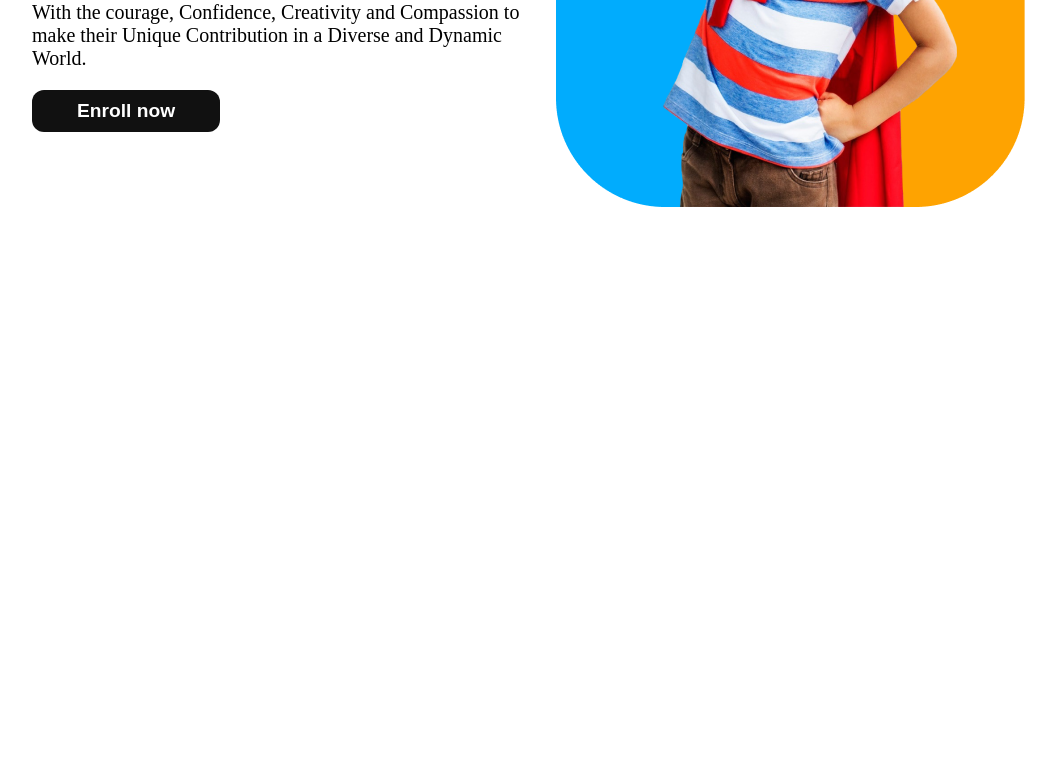
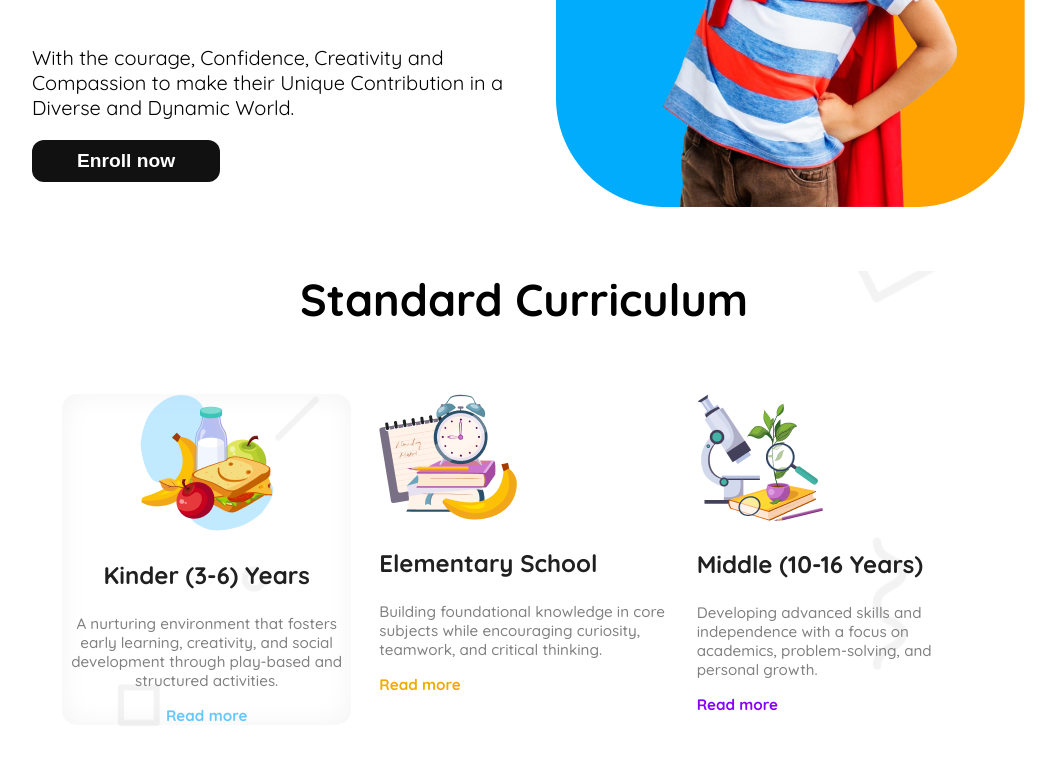
Before and after one commit to Rayhan-10/Assignment_02, a plain HTML site: page index.html in a window 1280 px wide. Shown: the part 428-1192 px from the top of the page, without its empty margins (116-1172 px from the left). Before the commit the page ends 800 px from the top, so only its background shows below. Drawn offline with Linux system fonts and the light colour scheme.

Commit message:
after added card

```diff
--- a/index.html
+++ b/index.html
@@ -7,7 +7,7 @@
     <link rel="stylesheet" href="style.css">
     <link rel="shortcut icon" href="assets/favicon.png" type="image/x-icon">
 </head>
-<body>
+<body class="quicksand-font">
     <!-- <header class="header">
        <nav class="navbar display-flex">
         <div class="display-flex">
@@ -37,7 +37,30 @@
             <img src="assets/hero-kids.png" alt="Hero kids">
           </div>
         </section>
-        <section class="">
+        <section class="standard-section">
+            <h1 class="standard-title">Standard Curriculum</h1>
+            <div class="cards">
+                <div class="card-1">
+                    <img src="assets/kinder.png" alt="card image" class="card-img">
+                    <h3 class="card-title">Kinder (3-6) Years</h3>
+                    <p class="card-description">A nurturing environment that fosters early learning, creativity, and social development through play-based and structured activities.</p>
+                    <a id="card-1-a" href="">Read more</a>
+                </div>
+                <div class="card-2">
+                    <img src="assets/elementary.png" alt="card image" class="card-img">
+                    <h3 class="card-title">Elementary School</h3>
+                    <p class="card-description">Building foundational knowledge in core subjects while encouraging curiosity, teamwork, and critical thinking.</p>
+                    <a id="card-2-a" href="">Read more</a>
+                </div>
+                <div class="card-3">
+                    <img src="assets/middle.png" alt="card image" class="card-img">
+                    <h3 class="card-title">Middle (10-16 Years)</h3>
+                    <p class="card-description">Developing advanced skills and independence with a focus on academics, problem-solving, and personal growth.</p>
+                    <a id="card-3-a" href="">Read more</a>
+                </div>
+            </div>
+        </section>
+        <section class="arrow-btn">
 
         </section>
     </main>
--- a/style.css
+++ b/style.css
@@ -94,16 +94,80 @@ section{
   width: 460px;
 }
 
+/* .standard-section styles */
+.standard-section{
+  background-image: url(assets/bg.png);
+  background-position: center;
+  background-repeat: no-repeat;
+  background-size: auto;
+}
+.standard-title{
+  font-size: 2.8rem;
+  font-weight: bold;
+  color: #000000;
+  text-align: center;
+}
+.cards{
+  display: grid;
+  grid-template-columns: repeat(3, 1fr);
+  gap: 28px;
+  padding: 30px;
+}
+.card-title{
+  font-size: 1.5rem;
+  font-weight: bold;
+  color: #202020;
+}
+.card-description{
+  font-size: 0.95rem;
+  font-weight: 500;
+  color: #808080;
+}
+.card-1{
+  text-align: center;
+  border-radius: 15px;
+  box-shadow: 0px 0px 28px rgba(0, 0, 0, 0.05) inset;
+}
+#card-1-a{
+  font-size: 0.95rem;
+  font-weight: bold;
+  text-decoration: none;
+  color: #64C8FF;
+}
+#card-2-a{
+  font-size: 0.95rem;
+  font-weight: bold;
+  text-decoration: none;
+  color: #F0AA00;
+}
+#card-3-a{
+  font-size: 0.95rem;
+  font-weight: bold;
+  text-decoration: none;
+  color: #8700FF;
+}
+/* arrow button styles */
+
 /* media query */
 @media screen and (max-width:576px) {
+  .header, main,body{
+    margin: auto;
+  }
   .Banner-section{
     flex-direction: column-reverse;
     text-align: center;
     margin: 0px 20px;
+  }
+  .banner-content{
+    width: 100%;
   }
   .banner-img img{
     width: 80%;
     max-width: 300px;
     margin: 0 auto;
   }
+  .cards{
+    grid-template-columns: repeat(1, 1fr);
+  }
+
 }
```
